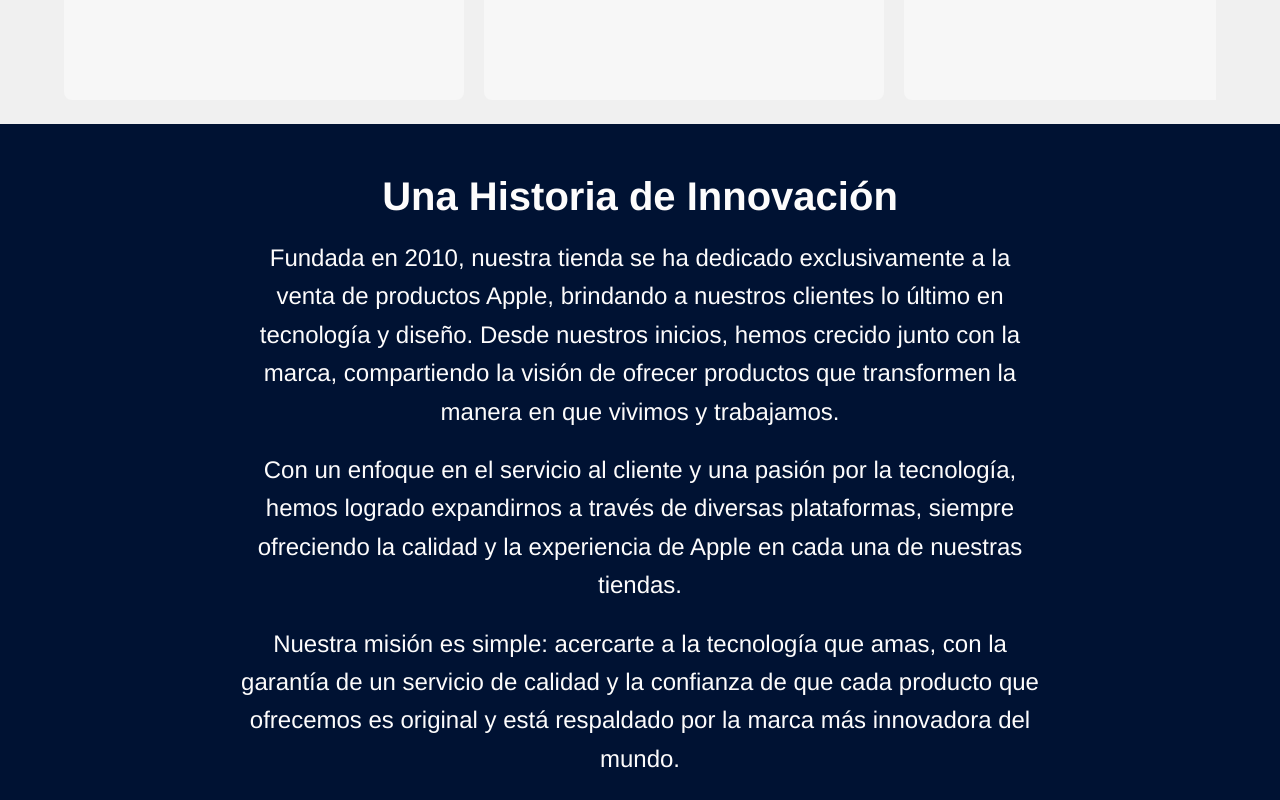
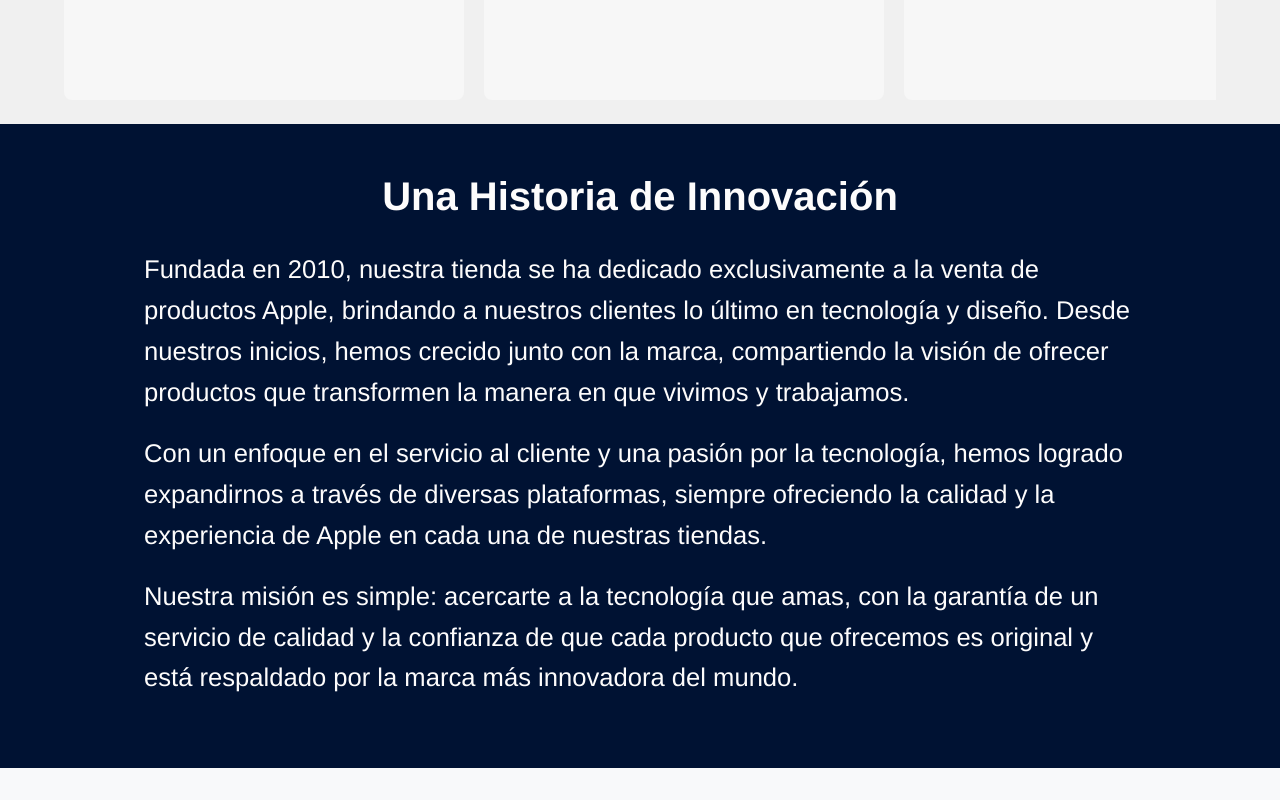
Before and after one commit to Facu-11/Angular-test, an Angular app: page / in a window 1280 px wide. Shown: the part 1300-2100 px from the top of the page. Built offline with nearby package versions, Linux system fonts and the light colour scheme.

Commit message:
-fixed historyPage
se editaron levemente los estilos en la seccion de historia

```diff
--- a/src/app/history-page/history-page.component.css
+++ b/src/app/history-page/history-page.component.css
@@ -1,14 +1,16 @@
 /* Estilo general de la sección de historia */
 .company-history {
-    background-color: #001233; /* Fondo claro, limpio y moderno */
+    width: 100%;
+    height: 100%;
+    background-color: #001233;
     padding: 50px 20px;
-    text-align: center;
+
     font-family: 'Helvetica Neue', Arial, sans-serif;
     color: #333;
 }
 
 .history-container {
-    max-width: 800px;
+    width: 80%;
     margin: 0 auto;
 }
 
@@ -16,15 +18,16 @@
     font-size: 2.5rem;
     font-weight: 600;
     color: #fdfcfc;
-    margin-bottom: 20px;
+    margin-bottom: 30px;
+
+    text-align: center;
 }
 
 .company-history p {
-    font-size: 1.5rem;
+    font-size: 1.6em;
     line-height: 1.6;
     margin-bottom: 20px;
     color: #fdfcfc;
-
 }
 
 /* Responsivo */
--- a/src/app/sec-products/product-container/product-container.component.ts
+++ b/src/app/sec-products/product-container/product-container.component.ts
@@ -87,7 +87,7 @@ export class ProductContainerComponent {
 
   fnDespPhonCarroRight(){
     this.phonesCarrouselPosition=this.phonesCarrouselPosition<=
-    (-(this.objPhoneCardInfo.width*(this.phonesFamily.length-2)))
+    (-(this.objPhoneCardInfo.width*(this.phonesFamily.length-1)))
     ?this.phonesCarrouselPosition:this.phonesCarrouselPosition-=this.objPhoneCardInfo.width
 
   }
```
